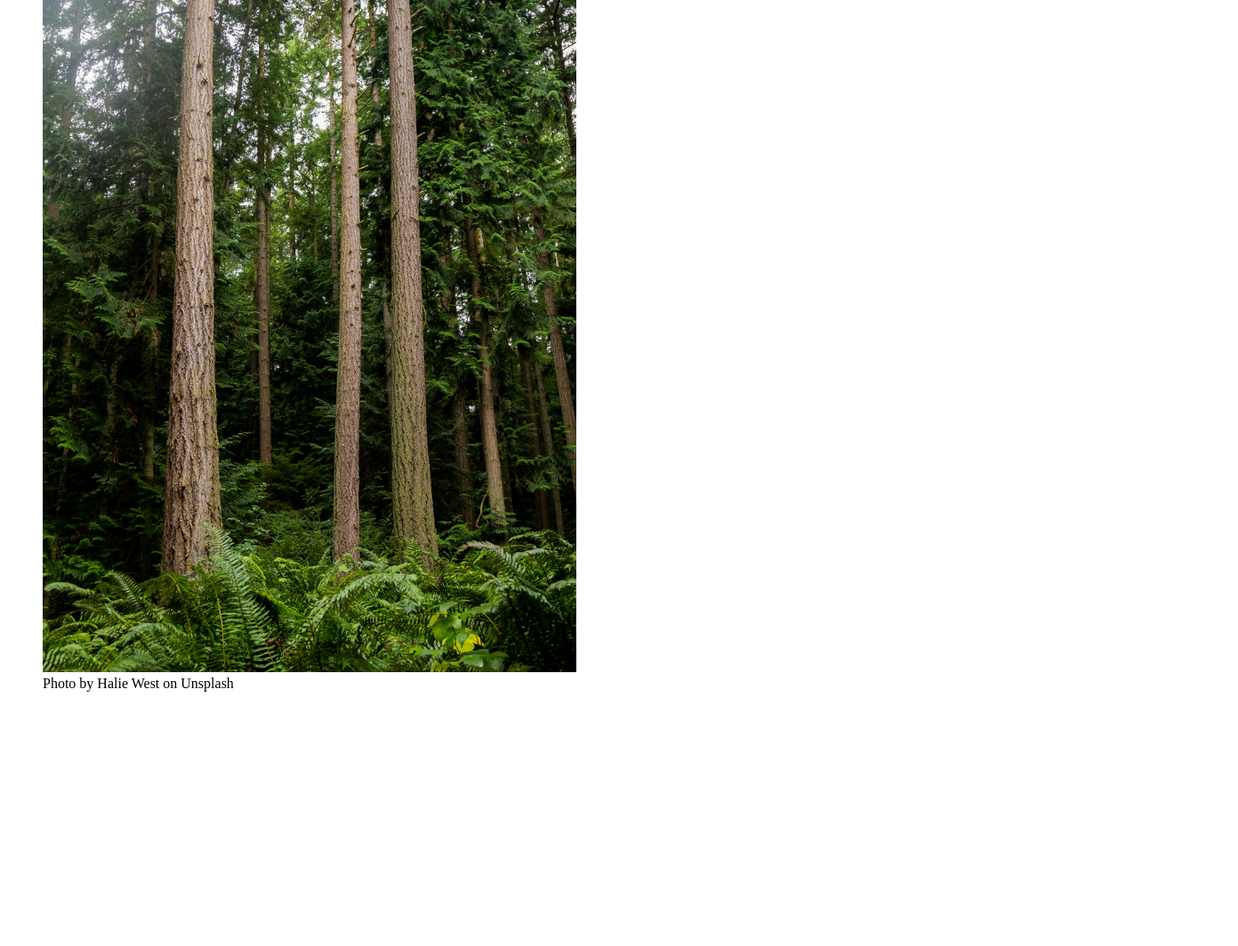
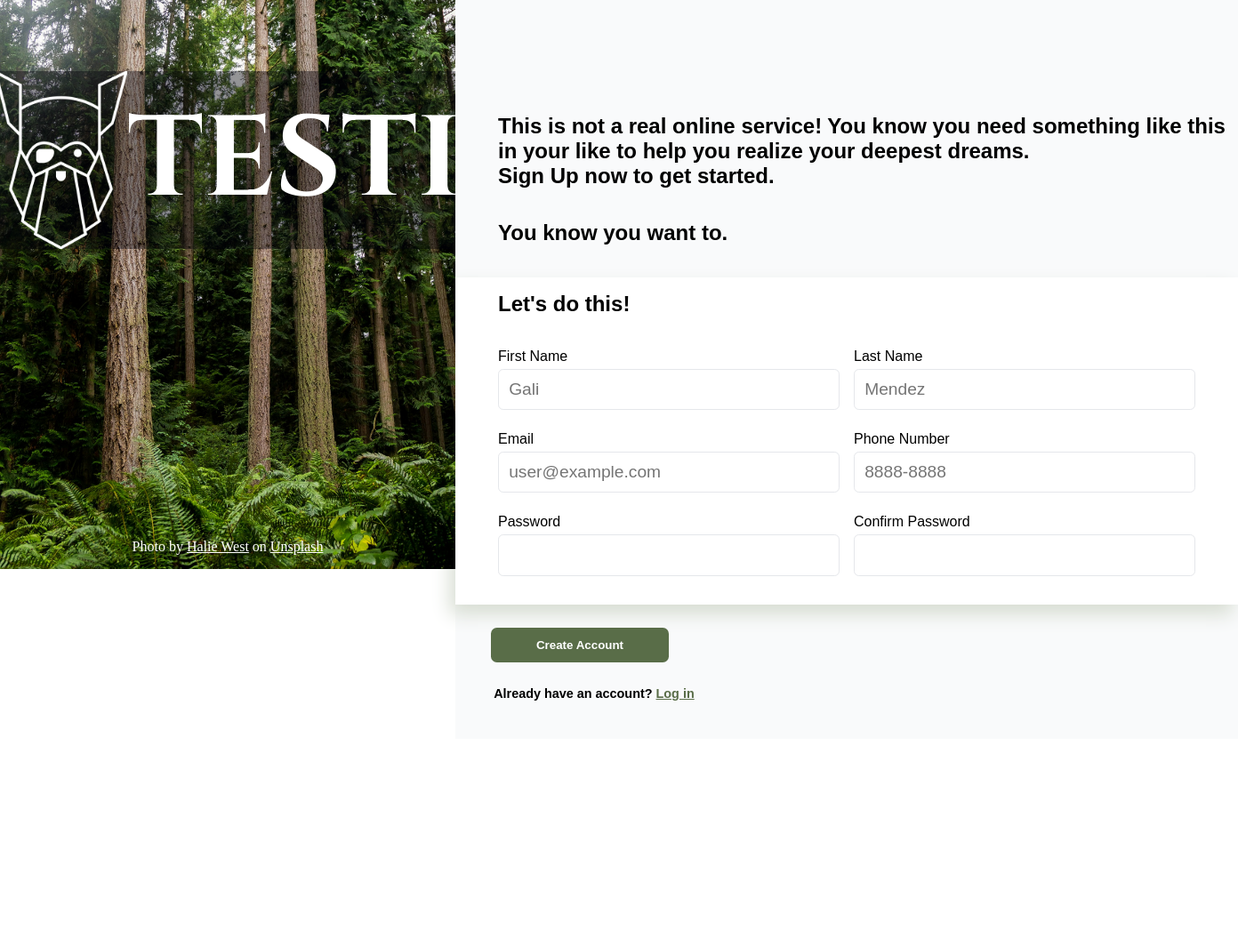
Before and after one commit to Maiker260/Sign-Up-Form, a plain HTML site: page index.html in a window 1280 px wide. Shown: the part 160-1224 px from the top of the page at 89% size, 1392 px wide, since content can reach past the window. After the commit the page ends 991 px from the top, so only its background shows below. Drawn offline with Linux system fonts and the light colour scheme.

Commit message:
Complete the Web Design
Added the CSS to the website

```diff
--- a/index.html
+++ b/index.html
@@ -4,56 +4,62 @@
     <meta charset="UTF-8">
     <meta name="viewport" content="width=device-width, initial-scale=1.0">
     <title>Sign-Up Form</title>
-    <link rel="stylesheet" href="styles.css">
+    <link rel="stylesheet" href="styles.css" />
     <script src="script.js" defer></script>
 </head>
 <body>
-    <section>
-        <figure>
-            <img src="./Assets/halie-west-bTzpau9mKT4-unsplash.jpg" alt="A forest Picture" width="600px">
-            <figcaption>Photo by <span class="underlined">Halie West</span> on <span class="underlined">Unsplash</span> </figcaption>
-        </figure>
-        <div>
-            <img src="./Assets/odin-lined.png" alt="An Odin Logo" width="200px">
-            <h1>TESTI</h1>
-        </div>
-    </section>
-    <main>
-        <h2>This is not a real online service! You knopw you need something like this in your like to help you realize your deepest dreams. Sign Up now to get started.</h2>
-        <h2>You know you want to.</h2>
+    <main class="flex">
+        <aside class="background_image_design ">
+            <figure class="img_side">
+                <img class="main_image" src="./Assets/halie-west-bTzpau9mKT4-unsplash.jpg" alt="A forest Picture"/>
+                <figcaption class="fig_caption">Photo by <a href="https://unsplash.com/@haliewestphoto" class="photo_source" target="_blank">Halie West</a> on <a href="https://unsplash.com/photos/green-and-brown-trees-under-blue-sky-during-daytime-bTzpau9mKT4" class="photo_source" target="_blank">Unsplash</a> </figcaption>
+                <div class="image_caption flex">
+                    <img id="odin_logo" src="./Assets/odin-lined.png" alt="An Odin Logo" />
+                    <h1 class="img_title">TESTI</h1>
+                </div>
+            </figure>
+        </aside>
+        <section class="form_side">
+            <section class="main_descript">
+                <h2 class="title">This is not a real online service! You know you need something like this in your like to help you realize your deepest dreams. <br> Sign Up now to get started.</h2>
+                <h2 class="title">You know you want to.</h2>
+            </section>
+            <section>
+                <form class="form" id="my_form" action="AN_URL_TO_SEND_THE_DATA" method="post">
+                    <h2 class="title">Let's do this!</h2>
+                    <div class="grid">
+                        <div class="data_fields flex">
+                            <label class="labels" for="user_first_name">First Name</label>
+                            <input class="input_requested" type="" name="user_first_name" id="user_first_name" placeholder="Gali"/>
+                        </div>
+                        <div class="data_fields flex">
+                            <label class="labels" for="user_last_name">Last Name</label>
+                            <input class="input_requested" type="text" name="user_last_name" id="user_last_name" placeholder="Mendez"/>
+                        </div>
+                        <div class="data_fields flex">
+                            <label class="labels" for="user_email">Email</label>
+                            <input class="input_requested" type="email" name="user_email" id="user_email" placeholder="user@example.com" />
+                        </div>
+                        <div class="data_fields flex">
+                            <label class="labels" for="user_phone_number">Phone Number</label>
+                            <input class="input_requested" type="tel" name="user_phone_number" id="user_phone_number" placeholder="8888-8888" />
+                        </div>
+                        <div class="data_fields flex">
+                            <label class="labels" for="user_password">Password</label>
+                            <input class="input_requested" type="password" name="user_password" id="user_password" />
+                        </div>
+                        <div class="data_fields flex">
+                            <label class="labels" for="user_confirm_password">Confirm Password</label>
+                            <input class="input_requested" type="password" name="user_confirm_password" id="user_confirm_password" />
+                        </div>
+                    </div>
+                </form>
+            </section>
+            <div class="account_section">
+                <input class="btn" type="submit" value="Create Account" form="my_form" />
+                <p class="existing_account">Already have an account? <a href="" class="log_in">Log in</a></p>
+            </div>
+        </section>
     </main>
-    <section>
-        <form action="AN_URL_TO_SEND_THE_DATA" method="post" />
-            <h2>Let's do this!</h2>
-            <div>
-                <label for="user_first_name">First Name</label>
-                <input type="" name="user_first_name" id="user_first_name" />
-            </div>
-            <div>
-                <label for="user_last_name">Last Name</label>
-                <input type="text" name="user_last_name" id="user_last_name" />
-            </div>
-            <div>
-                <label for="user_email">Email</label>
-                <input type="email" name="user_email" id="user_email" />
-            </div>
-            <div>
-                <label for="user_phone_number">Phone Number</label>
-                <input type="tel" name="user_phone_number" id="user_phone_number" />
-            </div>
-            <div>
-                <label for="user_password">Password</label>
-                <input type="password" name="user_password" id="user_password" />
-            </div>
-            <div>
-                <label for="user_confirm_password">Confirm Password</label>
-                <input type="password" name="user_confirm_password" id="user_confirm_password" />
-            </div>
-            <div>
-                <input type="submit" value="Create Account" />
-            </div>
-            <p>Already have an account? <span>Log in</span></p>
-        </form>
-    </section>
 </body>
 </html>
--- a/styles.css
+++ b/styles.css
@@ -1,7 +1,143 @@
 @import url('https://fonts.googleapis.com/css2?family=Cinzel:wght@600;700&display=swap');
 
+:root {
+    --bdr-color: #596D48;
+}
 
-/* * {
+* {
+    margin: 0;
+    padding: 0;
+    box-sizing: border-box;
+}
+
+.flex {
+    display: flex;
+}
+
+/* Left Side of the website */
+
+.img_side {
+    position: relative;
+    height: 100vh;
+    width: 40vw;
+    overflow: hidden;
+}
+
+.main_image {
+    height: 100%;
+    width: 100%;
+}
+
+.image_caption {
+    position: absolute;
+    top: 15em;
+    width: 100%;
+    background-color: rgba(1, 1, 10, 0.4);
+    justify-content: center;
+    align-items: center;
+}
+
+.img_title {
+    font-size: 8rem;
     font-family: 'Cinzel', serif;
-    background-color: black;
-} */
+    color: white;
+}
+
+#odin_logo {
+    height: 200px;
+}
+
+.fig_caption {
+    color: white;
+    position: absolute;
+    bottom: 1em;
+    text-align: center;
+    width: 100%;
+}
+
+.photo_source {
+    text-decoration: underline;
+    color: white;
+}
+
+/* Right side of the website */
+
+.form_side {
+    background-color: #f9fafb;
+    font-family: sans-serif;
+    width: 100%;
+}
+
+.main_descript {
+    margin-top: 18em;
+    margin-left: 3em;
+    max-width: 100ch;
+
+}
+
+.title {
+    margin-bottom: 1.5em;
+}
+
+.form {
+    background-color: white;
+    padding: 1em 3em 2em;
+    box-shadow: -6px 11px 20px 0px #d7ddd2;
+}
+
+.data_fields {
+    flex-direction: column;
+}
+
+.grid {
+    display: grid;
+    grid-template-columns: repeat(2, 1fr);
+    grid-template-rows: repeat(3, 1fr);
+    grid-column-gap: 1em;
+    grid-row-gap: 1.5em;
+}
+
+.labels {
+    margin-bottom: 0.3em;
+}
+
+.input_requested {
+    border-radius: 0.3em;
+    border: 1px solid #E5E7EB;
+    padding: 0.7rem;
+    font-size: 1.2rem;
+    width: 20em;
+}
+
+.input_requested:focus-visible {
+    box-shadow: -6px 11px 20px 0px #d7ddd2;
+    border: 1px solid var(--bdr-color);
+    outline: none;
+}
+
+.btn {
+    font-family: sans-serif;
+    font-weight: bold;
+    margin: 2em 3em;
+    padding: 0.9em;
+    width: 15em;
+    background-color: var(--bdr-color);
+    color: white;
+    border-radius: 0.5em;
+    border: none;
+}
+
+.existing_account {
+    font-size: 0.9rem;
+    font-weight: bold;
+    margin-left: 3em;
+    margin-bottom: 3em;
+}
+
+.log_in {
+    color: var(--bdr-color);
+}
+
+.log_in:active {
+    color: var(--bdr-color);
+}
```
Also changed, not shown: 1 other file.
